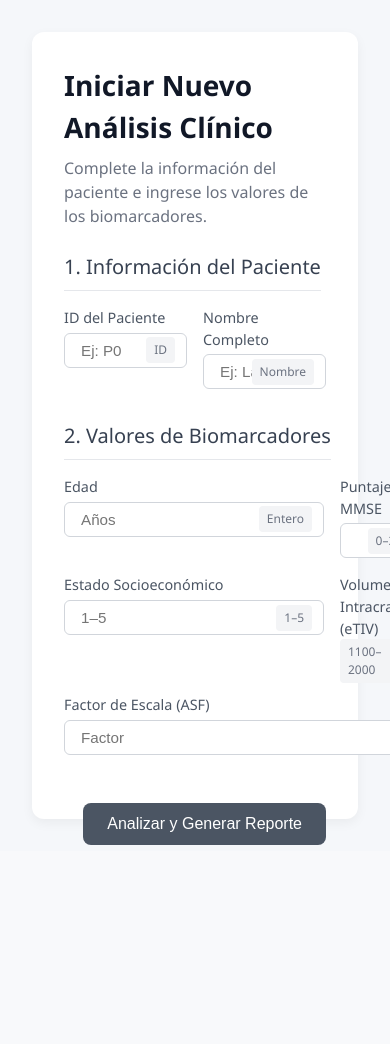
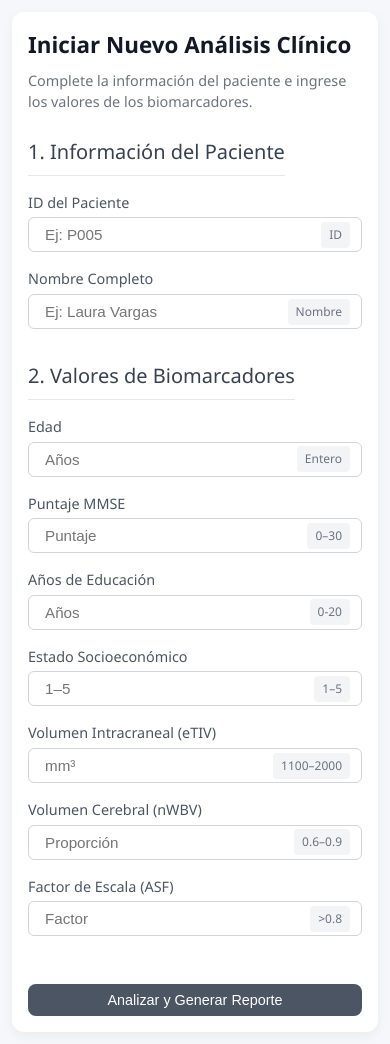
Before and after one commit to anghelo-pintado/alzheimerdetect, a Flask app: page / in a window 390 px wide; the page is wider, and only the part inside the window is pictured. Before the commit the page ends 845 px from the top of that part, so only its background shows below. Run offline with Flask 3, Linux system fonts and the light colour scheme.

Commit message:
Enhance responsive design in styles.css for better layout on various devices

```diff
--- a/static/styles.css
+++ b/static/styles.css
@@ -119,3 +119,44 @@ form legend {
 .btn-primary:hover {
   background-color: #374151;
 }
+/* ===== Responsive ===== */
+
+/* 1) Escritorio grande a mediano: de 3 columnas a 2 */
+@media (max-width: 1024px) {
+  .grid-3 {
+    grid-template-columns: repeat(2, 1fr);
+  }
+}
+
+/* 2) Tablets y móviles grandes: de 2 columnas a 1 */
+@media (max-width: 640px) {
+  .grid-2,
+  .grid-3 {
+    grid-template-columns: 1fr;
+  }
+  .input-group.wide {
+    grid-column: span 1; /* que el campo “wide” no intente ocupar 3 columnas */
+  }
+  .container {
+    padding: 1rem;
+  }
+}
+
+/* 3) Móviles pequeños: ajustes de tipografía y botón */
+@media (max-width: 480px) {
+  body {
+    padding: 0.75rem;
+  }
+  h1 {
+    font-size: 1.4rem;
+  }
+  .subtitle {
+    font-size: 0.9rem;
+  }
+  .btn-primary {
+    width: 100%;
+    float: none;
+    padding: 0.5rem 1rem;
+    font-size: 0.9rem;
+  }
+}
```
